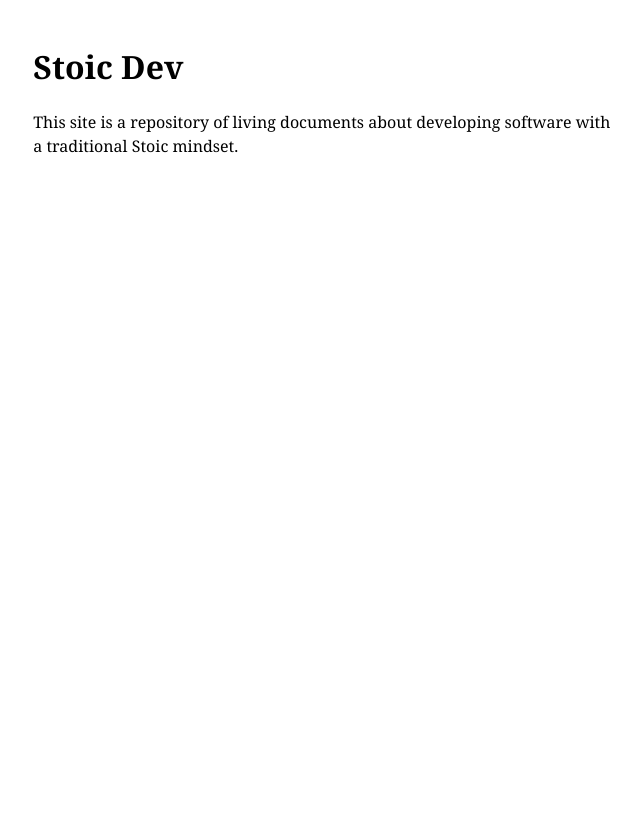
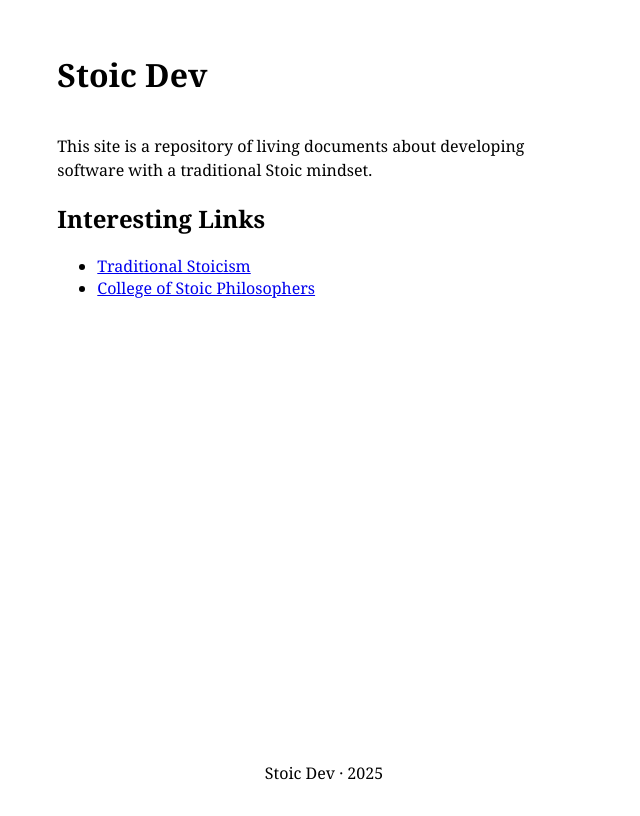
Before and after one commit to brandonpittman/stoicdev, a SvelteKit app: page / in a window 1280 px wide. Shown: the whole page, without its empty margins (316-956 px from the left). Built offline with nearby package versions, Linux system fonts and the light colour scheme.

Commit message:
Adjust layout

```diff
--- /dev/null
+++ b/src/lib/hrefs.ts
@@ -0,0 +1,4 @@
+export const hrefs = {
+	traditional_stoicism: 'https://traditionalstoicism.com/',
+	cosp: 'https://collegeofstoicphilosophers.org/'
+};
--- a/src/routes/+layout.svelte
+++ b/src/routes/+layout.svelte
@@ -8,18 +8,34 @@
 	<link rel="icon" href={favicon} />
 </svelte:head>
 
+<h1>Stoic Dev</h1>
+
 <main>
 	{@render children()}
 </main>
 
+<footer>Stoic Dev · {new Date().getFullYear()}</footer>
+
 <style>
 	:global(body) {
-		padding: 1rem;
+		box-sizing: border-box;
+		padding: 1.5rem;
 		margin-inline: auto;
 		max-inline-size: 65ch;
 		font-family: Georgia, 'Times New Roman', Times, serif;
+		min-block-size: 100dvh;
+		display: flex;
+		flex-direction: column;
 	}
 	:global(p) {
 		line-height: 1.5;
 	}
+
+	main {
+		flex: 1;
+	}
+
+	footer {
+		text-align: center;
+	}
 </style>
--- a/src/routes/+page.svelte
+++ b/src/routes/+page.svelte
@@ -1,5 +1,18 @@
-<h1>Stoic Dev</h1>
+<script>
+	import { hrefs } from '$lib/hrefs';
+</script>
+
 <p>
 	This site is a repository of living documents about developing software with a traditional Stoic
 	mindset.
 </p>
+
+<h2>Interesting Links</h2>
+<ul>
+	<li>
+		<a href={hrefs.traditional_stoicism}>Traditional Stoicism</a>
+	</li>
+	<li>
+		<a href={hrefs.traditional_stoicism}>College of Stoic Philosophers</a>
+	</li>
+</ul>
```
